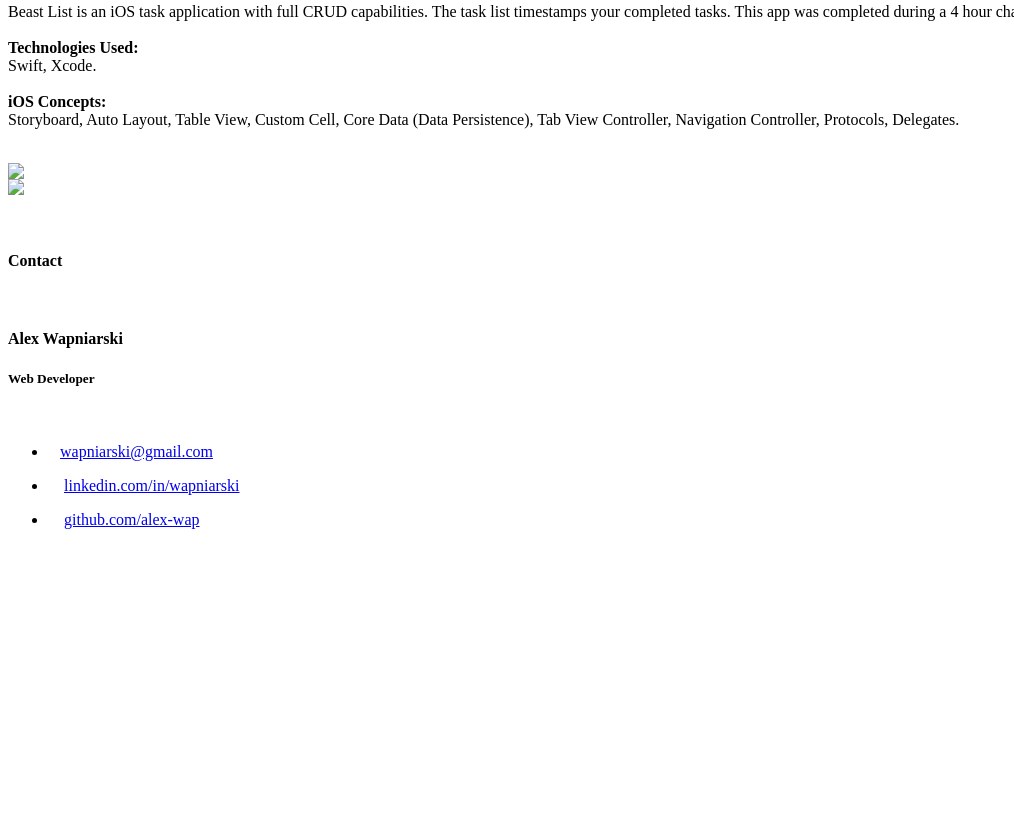
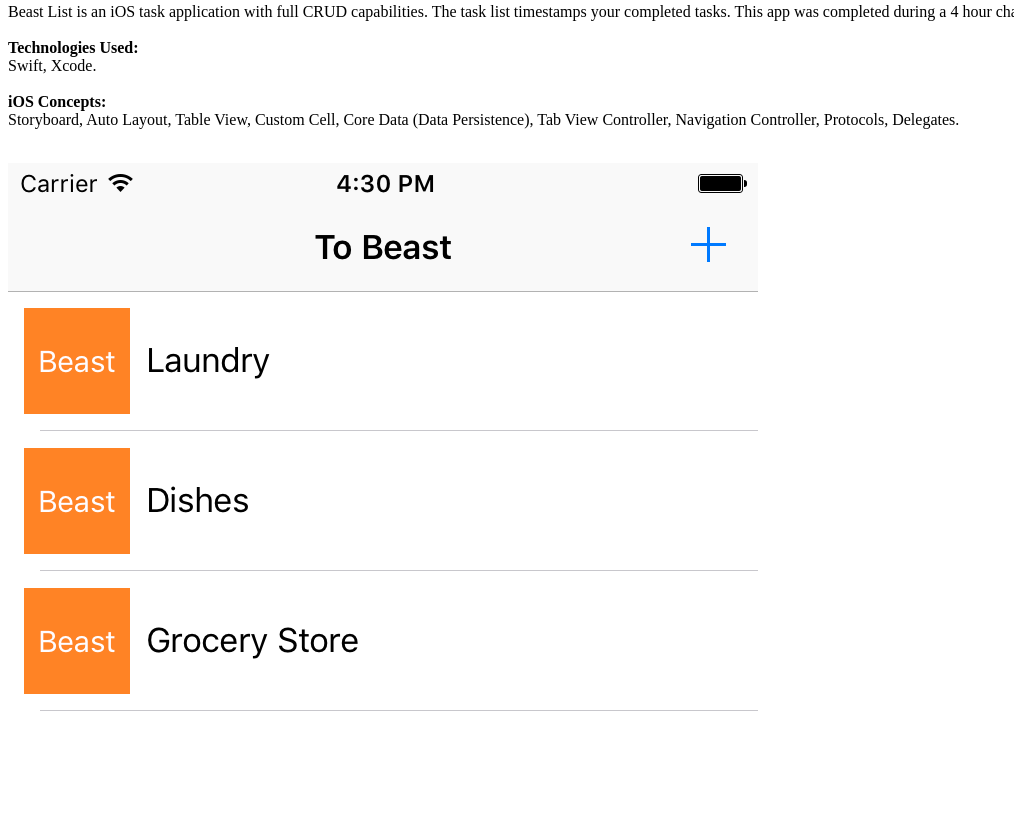
Before and after one commit to alex-wap/old-alex-wap.github.io, a website: page partials/index.html in a window 1280 px wide. Shown: the part 6907-7740 px from the top of the page, without its empty margins (0-1014 px from the left). Before the commit the page ends 7452 px from the top, so only its background shows below. Drawn offline with Linux system fonts and the light colour scheme.

Commit message:
added new ss

```diff
--- a/partials/index.html
+++ b/partials/index.html
@@ -166,12 +166,12 @@
           <div class="row">
           <div class="col s6">
           <div class=" card-image waves-effect waves-block waves-light"><a href="https://github.com/alex-wap">
-            <img src="../assets/beast_list/B1.PNG" class="responsive-img"></a>
+            <img src="../assets/beast/B1.PNG" class="responsive-img"></a>
           </div>
           </div>
           <div class="col s6">
           <div class="card-image waves-effect waves-block waves-light"><a href="https://github.com/alex-wap">
-            <img src="../assets/beast_list/B2.PNG" class="responsive-img"></a>
+            <img src="../assets/beast/B2.PNG" class="responsive-img"></a>
           </div>
           </div>
           </div>
```
